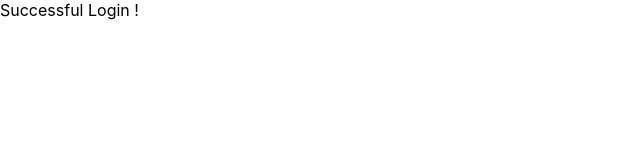
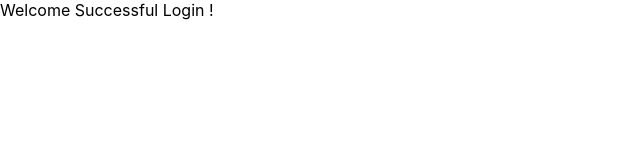
Before and after one commit to Sevethseal/recipe-app, a React (Create React App) app: page /home in a window 1280 px wide. Shown: the top 160 px of the page, without its empty margins (0-640 px from the left). Built offline with nearby package versions, Linux system fonts and the light colour scheme.

Commit message:
fixed api key issue

```diff
--- a/src/pages/Home/index.jsx
+++ b/src/pages/Home/index.jsx
@@ -1,7 +1,7 @@
 import React from "react";
 
 const Home = () => {
-  return <div>Successful Login !</div>;
+  return <div>Welcome Successful Login !</div>;
 };
 
 export default Home;
```
